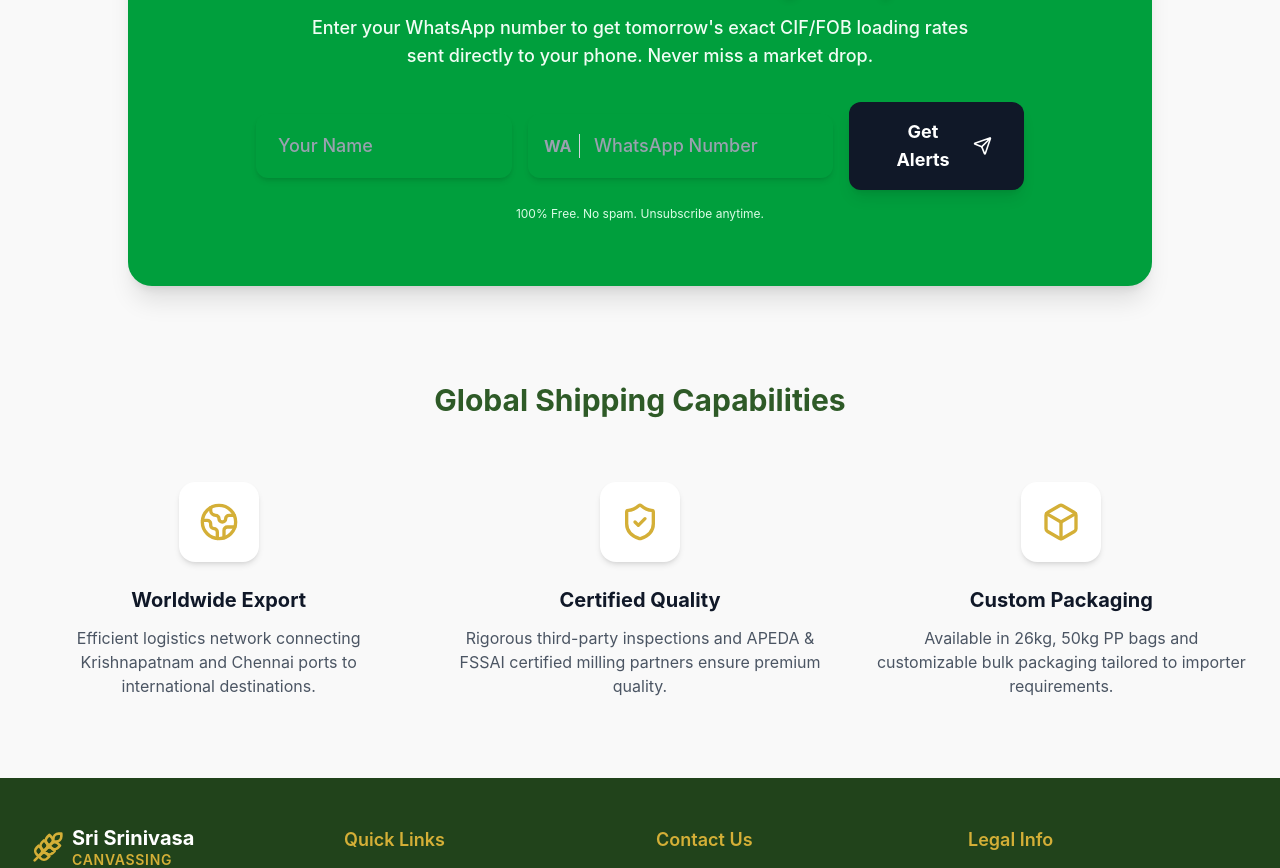
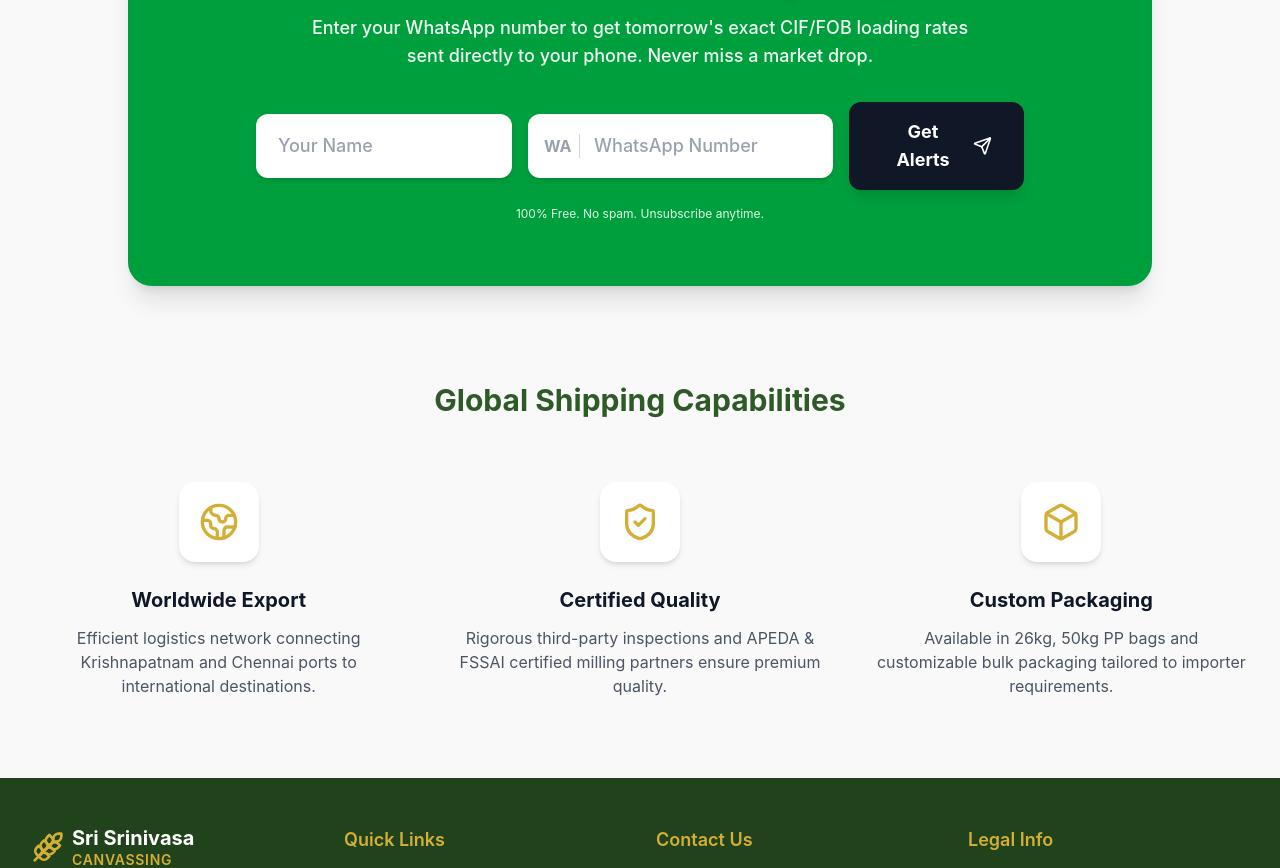
Before and after one commit to Jashwanth770/srinivasa-rice, a React (Vite) app in the folder frontend/: page / in a window 1280 px wide. Shown: the part 812-1680 px from the top of the page. Built offline with nearby package versions, Linux system fonts and the light colour scheme; no server answers.

Commit message:
style: force white bg on WhatsApp Lead Magnet inputs for legibility

```diff
--- a/frontend/src/pages/Home.jsx
+++ b/frontend/src/pages/Home.jsx
@@ -96,7 +96,7 @@ const Home = () => {
                             placeholder="Your Name"
                             value={name}
                             onChange={(e) => setName(e.target.value)}
-                            className="w-full md:w-64 px-5 py-4 rounded-xl text-gray-900 border-2 border-transparent focus:border-green-300 focus:ring-0 outline-none shadow-md font-medium text-lg placeholder-gray-400"
+                            className="w-full md:w-64 px-5 py-4 rounded-xl text-gray-900 bg-white border-2 border-transparent focus:border-green-300 focus:ring-0 outline-none shadow-md font-medium text-lg placeholder-gray-400"
                         />
                         <div className="relative w-full md:w-80">
                             <span className="absolute left-4 top-1/2 transform -translate-y-1/2 text-gray-400 font-bold border-r pr-2 border-gray-300">
@@ -108,7 +108,7 @@ const Home = () => {
                                 placeholder="WhatsApp Number"
                                 value={whatsapp}
                                 onChange={(e) => setWhatsapp(e.target.value)}
-                                className="w-full pl-16 pr-5 py-4 rounded-xl text-gray-900 border-2 border-transparent focus:border-green-300 focus:ring-0 outline-none shadow-md font-medium text-lg placeholder-gray-400"
+                                className="w-full pl-16 pr-5 py-4 rounded-xl text-gray-900 bg-white border-2 border-transparent focus:border-green-300 focus:ring-0 outline-none shadow-md font-medium text-lg placeholder-gray-400"
                             />
                         </div>
                         <button
```
